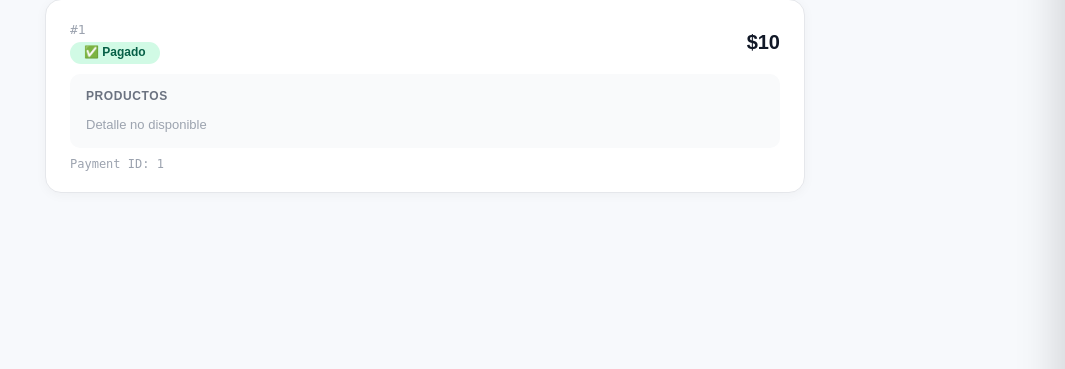
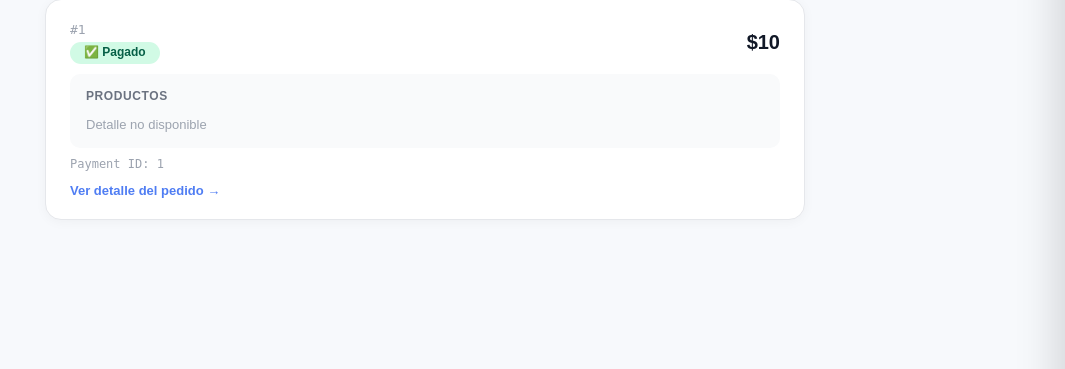
Before and after one commit to Drrcat/Pequemundo-host, a Flask app: page /mis-pedidos in a window 1280 px wide. Shown: the part 187-556 px from the top of the page, without its empty margins (215-1280 px from the left). Run offline with Flask 3, Linux system fonts and the light colour scheme; the visitor is signed in with stand-in values (Sample User, id 1); tables that the repository leaves empty hold one stand-in row (values such as "Sample post").

Commit message:
Add link to view order details in mis_pedidos.html

```diff
--- a/templates/mis_pedidos.html
+++ b/templates/mis_pedidos.html
@@ -23,6 +23,11 @@
       font-weight: 800;
       margin: 0;
     }
+    .pedido-card-link {
+      display: block;
+      text-decoration: none;
+      color: inherit;
+    }
     .pedido-card {
       background: #fff;
       border: 1px solid #e5e7eb;
@@ -30,6 +35,12 @@
       padding: 2rem 2.4rem;
       margin-bottom: 1.4rem;
       box-shadow: 0 2px 12px rgba(0,0,0,0.04);
+      transition: box-shadow 0.15s ease, transform 0.15s ease;
+      cursor: pointer;
+    }
+    .pedido-card:hover {
+      box-shadow: 0 4px 20px rgba(0,0,0,0.08);
+      transform: translateY(-2px);
     }
     .pedido-top {
       display: flex;
@@ -67,6 +78,12 @@
       font-size: 1.3rem;
       color: #374151;
       line-height: 1.8;
+    }
+    .pedido-ver-mas {
+      margin-top: 1.2rem;
+      font-size: 1.3rem;
+      font-weight: 700;
+      color: #4f7df3;
     }
     .empty-state {
       text-align: center;
@@ -119,6 +136,7 @@
 
     {% if pedidos %}
       {% for p in pedidos %}
+      <a href="{{ url_for('pedidos.detalle_pedido', id=p.id) }}" class="pedido-card-link">
       <div class="pedido-card">
         <div class="pedido-top">
           <div>
@@ -139,7 +157,6 @@
         </div>
 
         {% if p.items_json %}
-          {% set items = p.items_json | tojson %}
           <div class="pedido-items">
             <strong style="display:block;margin-bottom:0.5rem;font-size:1.2rem;color:#6b7280;text-transform:uppercase;letter-spacing:0.05em;">Productos</strong>
             {% set parsed = p.items_json | from_json %}
@@ -158,7 +175,10 @@
           Payment ID: {{ p.mp_payment_id }}
         </div>
         {% endif %}
+
+        <div class="pedido-ver-mas">Ver detalle del pedido →</div>
       </div>
+      </a>
       {% endfor %}
 
     {% else %}
```
